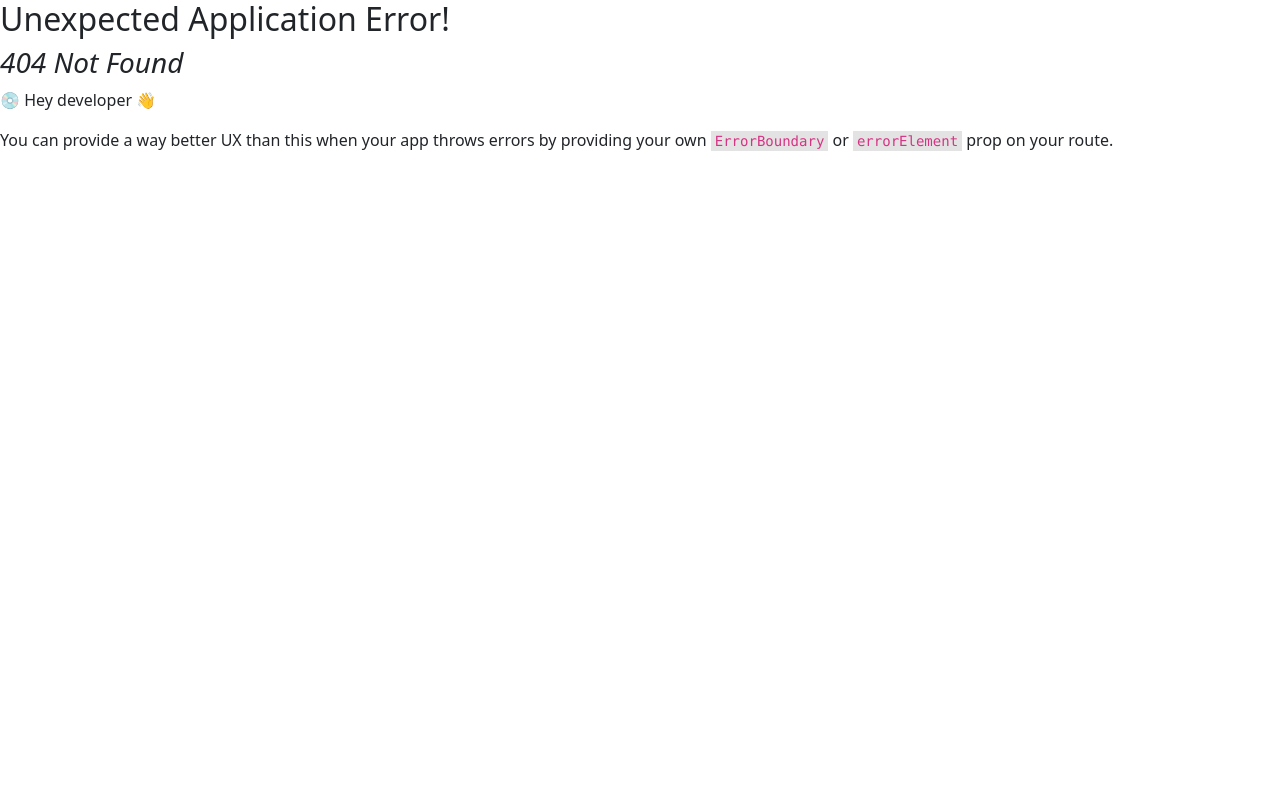
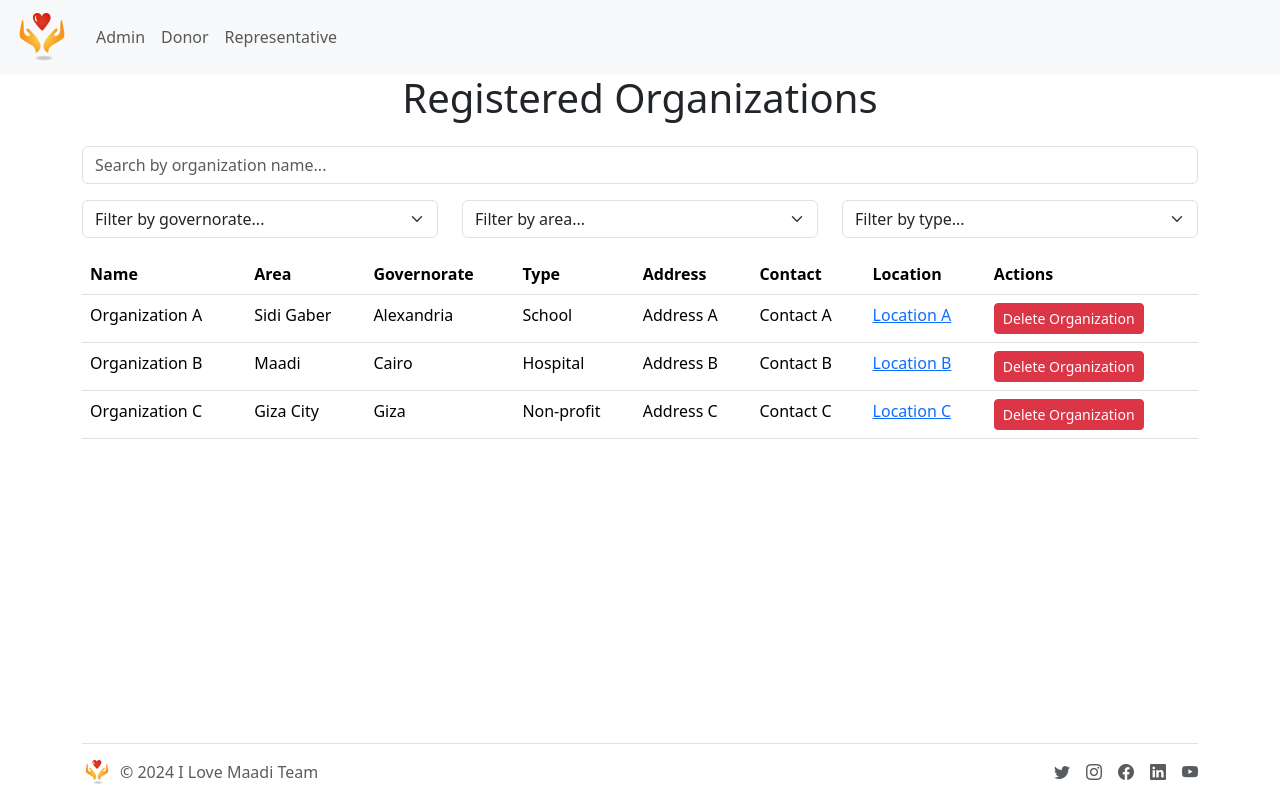
Before and after one commit to Karim-Yassin-Projects/SEProject, a React (Vite) app: page /registeredorganizations in a window 1280 px wide. Before the commit this address had no page. Built offline with nearby package versions, Linux system fonts and the light colour scheme.

Commit message:
Merge remote-tracking branch 'origin/main'
# Conflicts:
#	src/main.tsx

```diff
--- a/src/admin/ChangePassword.tsx
+++ b/src/admin/ChangePassword.tsx
@@ -1,6 +1,5 @@
 import React, { useState } from 'react';
 import { useNavigate } from 'react-router-dom';
-
 const ChangePassword: React.FC = () => {
     const [currentPassword, setCurrentPassword] = useState('');
     const [newPassword, setNewPassword] = useState('');
--- a/src/admin/Dashboard.tsx
+++ b/src/admin/Dashboard.tsx
@@ -2,52 +2,30 @@ import React, { useState } from 'react';
 import { useNavigate } from 'react-router-dom';
 
 const Dashboard: React.FC = () => {
-    const [showOrganizations, setShowOrganizations] = useState(false);
     const [showDonors, setShowDonors] = useState(false);
-
     const navigate = useNavigate();
 
-    const redirectToOrganizationSubmissions = () => {
-        // Redirect to the Organization Submissions page
-        navigate('/organizationsubmissions');
+    const redirectToRegisteredOrganizations = () => {
+        navigate('/registeredorganizations');
     };
 
     const redirectToDonorSubmissions = () => {
-        // Redirect to the Donor Submissions page
         navigate('/donorsubmissions');
     };
 
-    // Dummy data for organizations and donors
-    const organizations = [
-        { name: "Organization A" },
-        { name: "Organization B" },
-        { name: "Organization C" }
-    ];
-
-    const donors = [
-        { name: "Donor X", type: "Doctor" },
-        { name: "Donor Y", type: "Teacher" },
-        { name: "Donor Z", type: "Doctor" }
-    ];
+    const redirectToOrganizationSubmissions = () => {
+        navigate('/organizationsubmissions');
+    };
 
     return (
         <div className="container">
             <h1 className="text-center">Dashboard</h1>
 
             <div className="mt-4">
-                <h2>View Organizations List</h2>
-                <button className="btn btn-primary" onClick={() => setShowOrganizations(!showOrganizations)}>
-                    {showOrganizations ? 'Hide Organizations' : 'Show Organizations'}
+                <h2>View Organizational List</h2>
+                <button className="btn btn-primary" onClick={redirectToRegisteredOrganizations}>
+                    View Registered Organizations
                 </button>
-                {showOrganizations && (
-                    <ul>
-                        {organizations.map((org, index) => (
-                            <li key={index}>
-                                {org.name}
-                            </li>
-                        ))}
-                    </ul>
-                )}
             </div>
 
             <div className="mt-4">
@@ -57,17 +35,14 @@ const Dashboard: React.FC = () => {
                 </button>
                 {showDonors && (
                     <ul>
-                        {donors.map((donor, index) => (
-                            <li key={index}>
-                                {donor.name} - {donor.type}
-                            </li>
-                        ))}
+                        {/* Donors list will be displayed here */}
                     </ul>
                 )}
             </div>
 
             <div className="mt-4">
                 <h2>Review Submissions</h2>
+                <div>
                     <button className="btn btn-primary me-2" onClick={redirectToOrganizationSubmissions}>
                         Organization Submissions
                     </button>
@@ -76,6 +51,7 @@ const Dashboard: React.FC = () => {
                     </button>
                 </div>
             </div>
+        </div>
     );
 };
 
--- /dev/null
+++ b/src/admin/RegisteredOrganizations.tsx
@@ -0,0 +1,163 @@
+import React, { useState } from 'react';
+
+const RegisteredOrganizations: React.FC = () => {
+    const [organizations, setOrganizations] = useState([
+        {
+            id: 1,
+            name: "Organization A",
+            area: "Sidi Gaber",
+            governorate: "Alexandria",
+            type: "School",
+            address: "Address A",
+            contact: "Contact A",
+            location: "Location A"
+        },
+        {
+            id: 2,
+            name: "Organization B",
+            area: "Maadi",
+            governorate: "Cairo",
+            type: "Hospital",
+            address: "Address B",
+            contact: "Contact B",
+            location: "Location B"
+        },
+        {
+            id: 3,
+            name: "Organization C",
+            area: "Giza City",
+            governorate: "Giza",
+            type: "Non-profit",
+            address: "Address C",
+            contact: "Contact C",
+            location: "Location C"
+        }
+    ]);
+
+    const [searchTerm, setSearchTerm] = useState('');
+    const [filterArea, setFilterArea] = useState('');
+    const [filterGovernorate, setFilterGovernorate] = useState('');
+    const [filterType, setFilterType] = useState('');
+
+    const handleDeleteOrganization = (id: number) => {
+        const updatedOrganizations = organizations.filter(org => org.id !== id);
+        setOrganizations(updatedOrganizations);
+    };
+
+    const filteredOrganizations = organizations.filter(org =>
+        org.name.toLowerCase().includes(searchTerm.toLowerCase()) &&
+        (filterArea ? org.area === filterArea : true) &&
+        (filterGovernorate ? org.governorate === filterGovernorate : true) &&
+        (filterType ? org.type === filterType : true)
+    );
+
+    const organizationTypes = ['School', 'Hospital', 'Non-profit', 'Mosque', 'Church'];
+    const governorates = ['Alexandria', 'Aswan', 'Assiut', 'Cairo', 'Dakahlia', 'Fayoum', 'Giza', 'Ismailia', 'Matrouh', 'Minya', 'Menofia'];
+    const areas = {
+        Alexandria: ['Sidi Gaber', 'Montaza', 'Raml Station', 'Stanley', 'Sporting'],
+        Minya: ['Minya City', 'Shibin El Kom'],
+        Aswan: ['Aswan City'],
+        Assiut: ['Assiut City'],
+        Giza: ['Giza City'],
+        Fayoum: ['Fayoum City'],
+        Ismailia: ['Ismailia City'],
+        Cairo: ['Maadi', 'Zamalek','Tagmoa','Shiekh Zayed'],
+        Mansoura: ['Mansoura'],
+        Matrouh: ['Marsa Matrouh'],
+        PortSaid: ['Port Said City'],
+        // Add areas for other governorates as needed
+    };
+
+    const locationURL = 'https://www.google.com/maps/d/viewer?mid=1T-8cuFZikeyTFftOFduzq7sax6Y&hl=en&ll=41.3811355469548%2C2.119373911464044&z=14';
+
+    return (
+        <div className="container">
+            <h1 className="text-center">Registered Organizations</h1>
+
+            <div className="mt-4">
+                <div className="mb-3">
+                    <input
+                        type="text"
+                        className="form-control"
+                        placeholder="Search by organization name..."
+                        value={searchTerm}
+                        onChange={(e) => setSearchTerm(e.target.value)}
+                    />
+                </div>
+                <div className="row mb-3">
+                    <div className="col">
+                        <select
+                            className="form-select"
+                            value={filterGovernorate}
+                            onChange={(e) => {
+                                setFilterGovernorate(e.target.value);
+                                setFilterArea(''); // Reset filterArea when selecting a new governorate
+                            }}
+                        >
+                            <option value="">Filter by governorate...</option>
+                            {governorates.map((governorate, index) => (
+                                <option key={index} value={governorate}>{governorate}</option>
+                            ))}
+                        </select>
+                    </div>
+                    <div className="col">
+                        <select
+                            className="form-select"
+                            value={filterArea}
+                            onChange={(e) => setFilterArea(e.target.value)}
+                        >
+                            <option value="">Filter by area...</option>
+                            {filterGovernorate && areas[filterGovernorate].map((area, index) => (
+                                <option key={index} value={area}>{area}</option>
+                            ))}
+                        </select>
+                    </div>
+                    <div className="col">
+                        <select
+                            className="form-select"
+                            value={filterType}
+                            onChange={(e) => setFilterType(e.target.value)}
+                        >
+                            <option value="">Filter by type...</option>
+                            {organizationTypes.map((type, index) => (
+                                <option key={index} value={type}>{type}</option>
+                            ))}
+                        </select>
+                    </div>
+                </div>
+                <table className="table">
+                    <thead>
+                    <tr>
+                        <th>Name</th>
+                        <th>Area</th>
+                        <th>Governorate</th>
+                        <th>Type</th>
+                        <th>Address</th>
+                        <th>Contact</th>
+                        <th>Location</th>
+                        <th>Actions</th>
+                    </tr>
+                    </thead>
+                    <tbody>
+                    {filteredOrganizations.map((org) => (
+                        <tr key={org.id}>
+                            <td>{org.name}</td>
+                            <td>{org.area}</td>
+                            <td>{org.governorate}</td>
+                            <td>{org.type}</td>
+                            <td>{org.address}</td>
+                            <td>{org.contact}</td>
+                            <td><a href={locationURL} target="_blank" rel="noopener noreferrer">{org.location}</a></td>
+                            <td>
+                                <button className="btn btn-sm btn-danger" onClick={() => handleDeleteOrganization(org.id)}>Delete Organization</button>
+                            </td>
+                        </tr>
+                    ))}
+                    </tbody>
+                </table>
+            </div>
+        </div>
+    );
+};
+
+export default RegisteredOrganizations;
--- a/src/main.tsx
+++ b/src/main.tsx
@@ -14,6 +14,7 @@ import Dashboard from "./admin/Dashboard.tsx";
 import OrganizationSubmissions from "./admin/OrganizationSubmissions.tsx";
 import DonorSubmissions from "./admin/DonorSubmissions.tsx";
 import ChangePassword from "./admin/ChangePassword.tsx";
+import RegisteredOrganizations from "./admin/RegisteredOrganizations.tsx";
 
 
 
@@ -30,6 +31,7 @@ const routes = createBrowserRouter([
             {path: '/organizationsubmissions', element: <OrganizationSubmissions/>},
             {path: '/donorsubmissions', element: <DonorSubmissions/>},
             {path: '/changepassword',element: <ChangePassword/>},
+            {path: '/registeredorganizations',element: <RegisteredOrganizations/>},
 
         ]
     },
```
Lines whose indentation alone changed are shown as unchanged.
